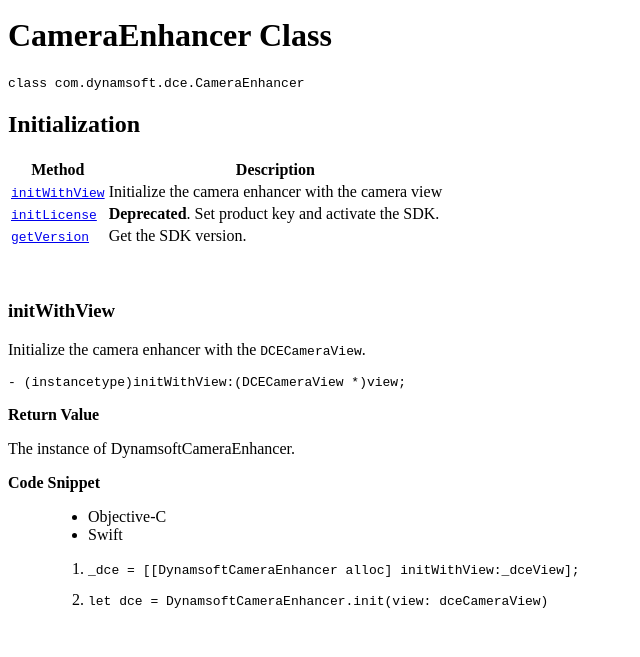
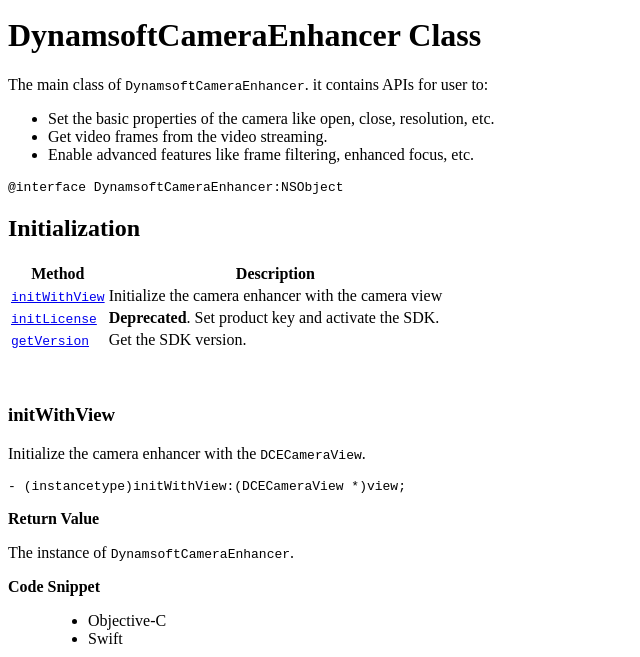
Before and after one commit to dynamsoft-docs/document-normalizer-docs, a Jekyll site: the page built from programming/ios/api-reference/camera-enhancer/camera-enhancer.md, in a window 1280 px wide and 900 px high, scrolled down 308 px, cut to the strip 243-900 px from the top of the window. Shown: the whole strip, without its empty margins (0-640 px from the left). Built offline with Jekyll 4.4.1, drawn with Linux system fonts in a browser that asks for light colours.

Commit message:
Fixing bugs

````diff
--- a/programming/ios/api-reference/camera-enhancer/camera-enhancer.md
+++ b/programming/ios/api-reference/camera-enhancer/camera-enhancer.md
@@ -9,10 +9,16 @@ needGenerateH3Content: true
 breadcrumbText: iOS CameraEnhancer Class
 ---
 
-# CameraEnhancer Class
+# DynamsoftCameraEnhancer Class
+
+The main class of `DynamsoftCameraEnhancer`. it contains APIs for user to:
+
+- Set the basic properties of the camera like open, close, resolution, etc.
+- Get video frames from the video streaming.
+- Enable advanced features like frame filtering, enhanced focus, etc.
 
 ```objc
-class com.dynamsoft.dce.CameraEnhancer
+@interface DynamsoftCameraEnhancer:NSObject
 ```
 
 ## Initialization
@@ -35,7 +41,7 @@ Initialize the camera enhancer with the `DCECameraView`.
 
 **Return Value**
 
-The instance of DynamsoftCameraEnhancer.
+The instance of `DynamsoftCameraEnhancer`.
 
 **Code Snippet**
 
````
Also changed, not shown: programming/android/api-reference/camera-enhancer/camera-enhancer.md (+6 -0 lines).
